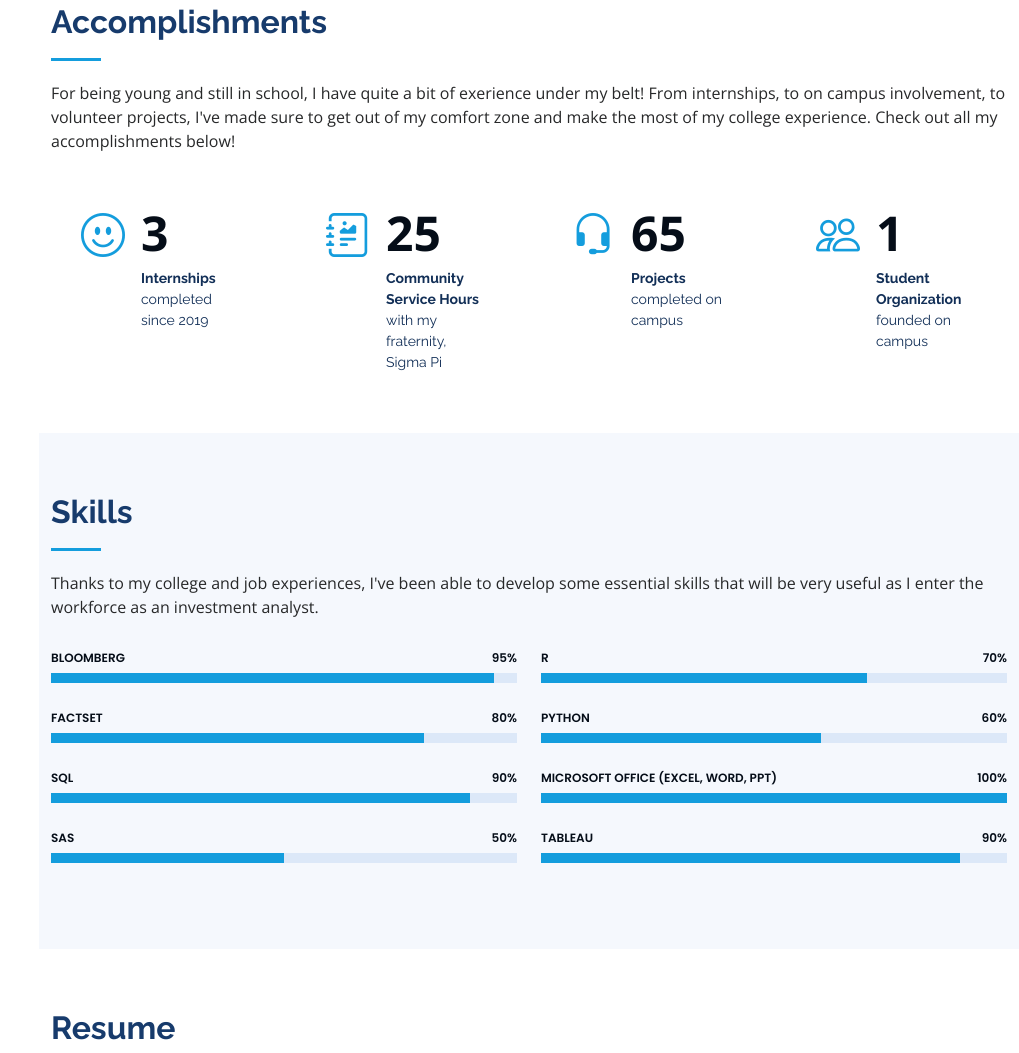
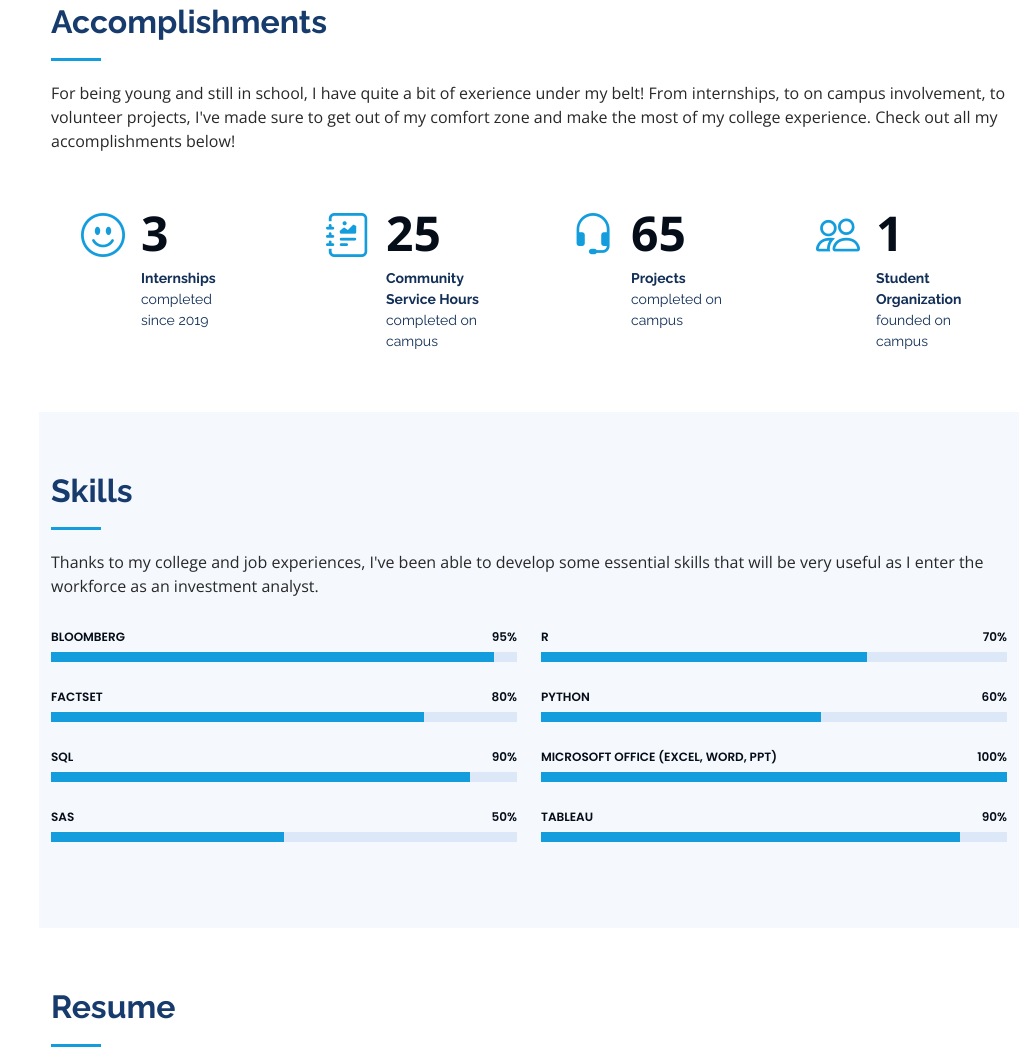
Before and after one commit to ckitzman/my_portfolio, a plain HTML site: page index.html in a window 1280 px wide. Shown: the part 1581-2634 px from the top of the page, without its empty margins (261-1280 px from the left). Drawn offline with nearby package versions, Linux system fonts and the light colour scheme.

Commit message:
Update index.html

```diff
--- a/index.html
+++ b/index.html
@@ -161,7 +161,7 @@
             <div class="count-box">
               <i class="bi bi-journal-richtext"></i>
               <span data-purecounter-start="0" data-purecounter-end="25" data-purecounter-duration="1" class="purecounter"></span>
-              <p><strong>Community Service Hours</strong> with my fraternity, Sigma Pi</p>
+              <p><strong>Community Service Hours</strong> completed on campus</p>
             </div>
           </div>
 
```
